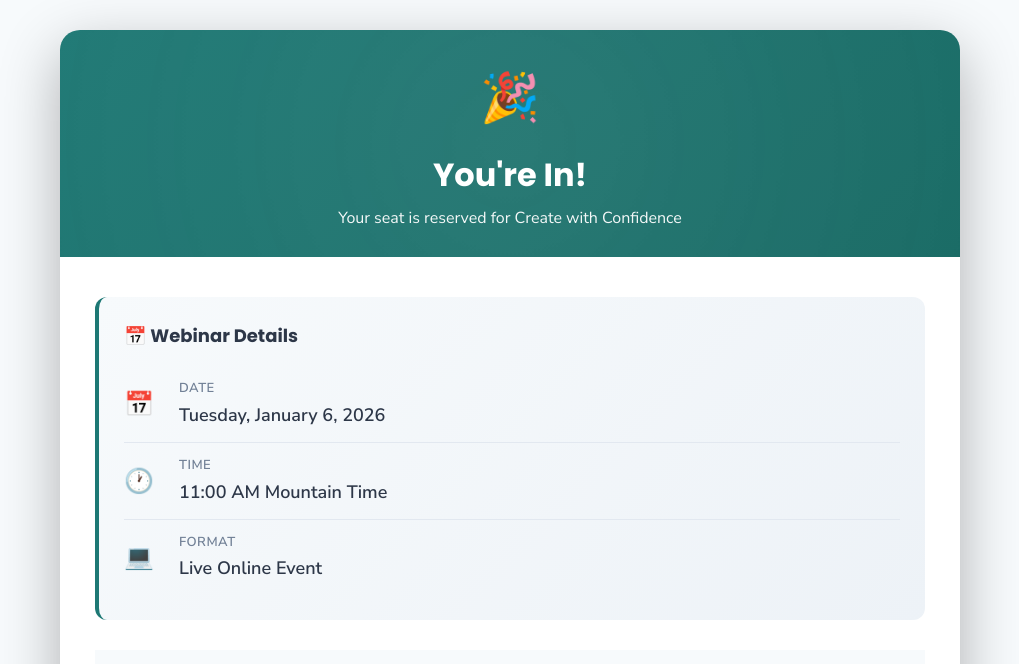
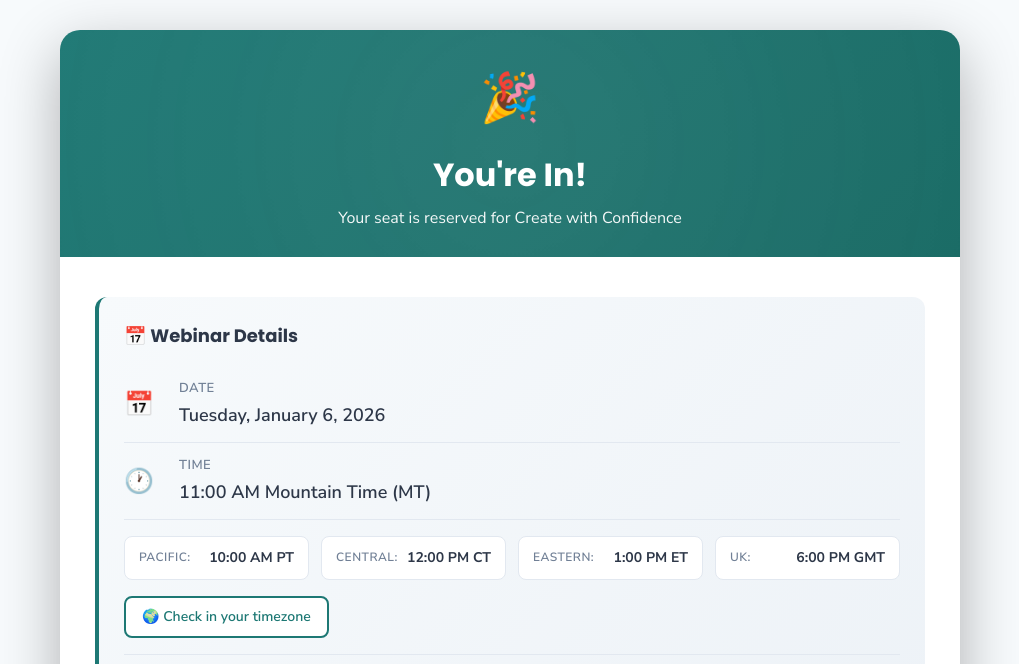
Before and after one commit to rbradshaw9/pagebuilder, a website: page create-with-confidence/confirmation.html in a window 1280 px wide. Shown: the top 664 px of the page, without its empty margins (130-1149 px from the left). Drawn offline with Linux system fonts and the light colour scheme.

Commit message:
Add timezone conversions to confirmation page with link to check local time

```diff
--- a/create-with-confidence/assets/css/confirmation.css
+++ b/create-with-confidence/assets/css/confirmation.css
@@ -193,6 +193,65 @@ body {
     color: #2d3748;
     font-weight: 600;
     margin-top: 2px;
+}
+
+/* Timezone Conversions */
+.timezone-conversions {
+    display: block;
+    padding: 16px 0;
+}
+
+.timezone-grid {
+    display: grid;
+    grid-template-columns: repeat(auto-fit, minmax(140px, 1fr));
+    gap: 12px;
+    margin-bottom: 16px;
+}
+
+.timezone-item {
+    background: white;
+    padding: 10px 14px;
+    border-radius: 8px;
+    display: flex;
+    justify-content: space-between;
+    align-items: center;
+    border: 1px solid #e2e8f0;
+}
+
+.tz-label {
+    font-size: 12px;
+    color: #718096;
+    font-weight: 600;
+    text-transform: uppercase;
+    letter-spacing: 0.5px;
+}
+
+.tz-time {
+    font-size: 14px;
+    color: #2d3748;
+    font-weight: 700;
+}
+
+.timezone-link {
+    display: inline-flex;
+    align-items: center;
+    gap: 6px;
+    color: #1D7874;
+    text-decoration: none;
+    font-size: 14px;
+    font-weight: 600;
+    padding: 8px 16px;
+    background: white;
+    border-radius: 8px;
+    border: 2px solid #1D7874;
+    transition: all 0.3s ease;
+}
+
+.timezone-link:hover {
+    background: #1D7874;
+    color: white;
+    transform: translateY(-2px);
+    box-shadow: 0 4px 12px rgba(29, 120, 116, 0.3);
 }
 
 .next-steps {
@@ -460,6 +519,23 @@ body {
         padding: 40px 30px;
     }
 
+    .timezone-grid {
+        grid-template-columns: 1fr 1fr;
+        gap: 10px;
+    }
+
+    .timezone-item {
+        flex-direction: column;
+        align-items: flex-start;
+        gap: 4px;
+        padding: 8px 12px;
+    }
+
+    .timezone-link {
+        width: 100%;
+        justify-content: center;
+    }
+
     .calendar-buttons {
         flex-direction: column;
     }
--- a/create-with-confidence/confirmation.html
+++ b/create-with-confidence/confirmation.html
@@ -32,8 +32,31 @@
                     <div class="detail-icon">🕐</div>
                     <div class="detail-content">
                         <div class="detail-label">Time</div>
-                        <div class="detail-value">11:00 AM Mountain Time</div>
+                        <div class="detail-value">11:00 AM Mountain Time (MT)</div>
                     </div>
+                </div>
+                <div class="detail-row timezone-conversions">
+                    <div class="timezone-grid">
+                        <div class="timezone-item">
+                            <span class="tz-label">Pacific:</span>
+                            <span class="tz-time">10:00 AM PT</span>
+                        </div>
+                        <div class="timezone-item">
+                            <span class="tz-label">Central:</span>
+                            <span class="tz-time">12:00 PM CT</span>
+                        </div>
+                        <div class="timezone-item">
+                            <span class="tz-label">Eastern:</span>
+                            <span class="tz-time">1:00 PM ET</span>
+                        </div>
+                        <div class="timezone-item">
+                            <span class="tz-label">UK:</span>
+                            <span class="tz-time">6:00 PM GMT</span>
+                        </div>
+                    </div>
+                    <a href="https://www.timeanddate.com/worldclock/converter.html?iso=20260106T180000&p1=75" target="_blank" class="timezone-link">
+                        🌍 Check in your timezone
+                    </a>
                 </div>
                 <div class="detail-row">
                     <div class="detail-icon">💻</div>
```
